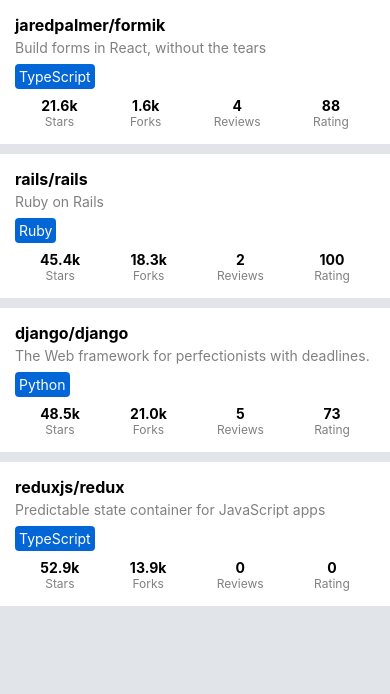
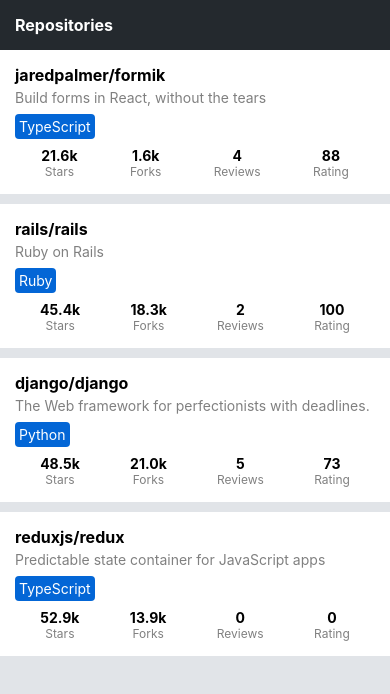
Before and after one commit to RogiRP/rate-repository-app, a React Native app: screen / in a window 390 px wide. Shown: the top 694 px of the page. Built offline with nearby package versions, Linux system fonts and the light colour scheme.

Commit message:
Ejercicio 10.4: la barra de aplicaciones -Completado

```diff
--- /dev/null
+++ b/src/components/AppBar.jsx
@@ -0,0 +1,48 @@
+import {
+  View,
+  Text,
+  StyleSheet,
+  TouchableWithoutFeedback,
+  ScrollView,
+} from "react-native";
+import Constants from "expo-constants";
+
+const styles = StyleSheet.create({
+  container: {
+    paddingTop: Constants.statusBarHeight,
+    backgroundColor: "#24292e",
+  },
+  scrollView: {
+    flexDirection: "row",
+  },
+  tab: {
+    padding: 15,
+  },
+  tabText: {
+    color: "white",
+    fontWeight: "bold",
+    fontSize: 16,
+  },
+});
+
+const AppBarTab = ({ text, onPress }) => {
+  return (
+    <TouchableWithoutFeedback onPress={onPress}>
+      <View style={styles.tab}>
+        <Text style={styles.tabText}>{text}</Text>
+      </View>
+    </TouchableWithoutFeedback>
+  );
+};
+
+const AppBar = () => {
+  return (
+    <View style={styles.container}>
+      <ScrollView horizontal style={styles.scrollView}>
+        <AppBarTab text="Repositories" />
+      </ScrollView>
+    </View>
+  );
+};
+
+export default AppBar;
--- a/src/components/Main.jsx
+++ b/src/components/Main.jsx
@@ -1,5 +1,6 @@
 import { View, StyleSheet } from "react-native";
 import RepositoryList from "./RepositoryList";
+import AppBar from "./AppBar";
 
 const styles = StyleSheet.create({
   container: {
@@ -11,6 +12,7 @@
 const Main = () => {
   return (
     <View style={styles.container}>
+      <AppBar />
       <RepositoryList />
     </View>
   );
```
